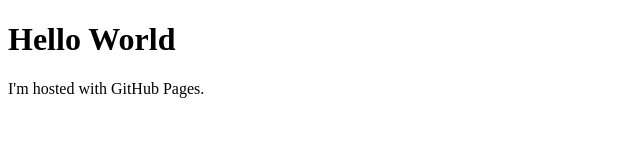
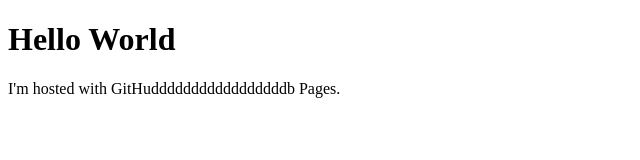
Before and after one commit to UnstoppableMomentum/UnstoppableMomentum.github.io, a plain HTML site: page index.html in a window 1280 px wide. Shown: the whole page, without its empty margins (0-640 px from the left). Drawn offline with Linux system fonts and the light colour scheme.

Commit message:
Update index.html

```diff
--- a/index.html
+++ b/index.html
@@ -2,6 +2,6 @@
 <html>
 <body>
 <h1>Hello World</h1>
-<p>I'm hosted with GitHub Pages.</p>
+<p>I'm hosted with GitHudddddddddddddddddb Pages.</p>
 </body>
 </html>
```
